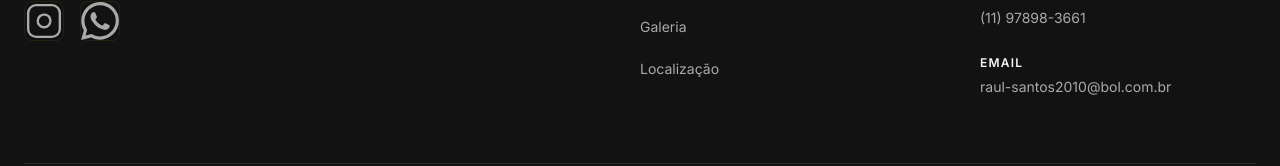
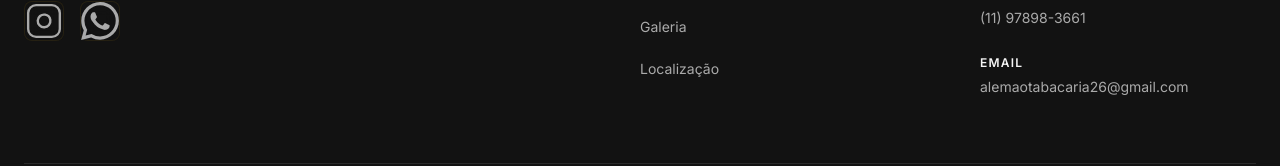
Before and after one commit to alvesvictor146/alemao-tabacaria, an Angular app: page / in a window 1280 px wide. Shown: the part 9199-9365 px from the top of the page. Built offline with nearby package versions, Linux system fonts and the light colour scheme.

Commit message:
chore: update email address to alemaotabacaria26@gmail.com

```diff
--- a/src/app/components/footer/footer.component.html
+++ b/src/app/components/footer/footer.component.html
@@ -53,7 +53,7 @@
           </li>
           <li>
             <span class="footer__contact-label">Email</span>
-            <a href="mailto:raul-santos2010@bol.com.br">raul-santos2010&#64;bol.com.br</a>
+            <a href="mailto:alemaotabacaria26@gmail.com">alemaotabacaria26&#64;gmail.com</a>
           </li>
         </ul>
       </div>
--- a/src/index.html
+++ b/src/index.html
@@ -45,7 +45,7 @@
     "description": "Tabacaria premium especializada em tabacos, charutos importados, narguilés, pods, bebidas premium e acessórios exclusivos.",
     "url": "https://alemaotabacaria.com.br",
     "telephone": "+5511978983661",
-    "email": "raul-santos2010@bol.com.br",
+    "email": "alemaotabacaria26@gmail.com",
     "address": {
       "@type": "PostalAddress",
       "streetAddress": "Av. Nagib Farah Maluf, 1105",
```
